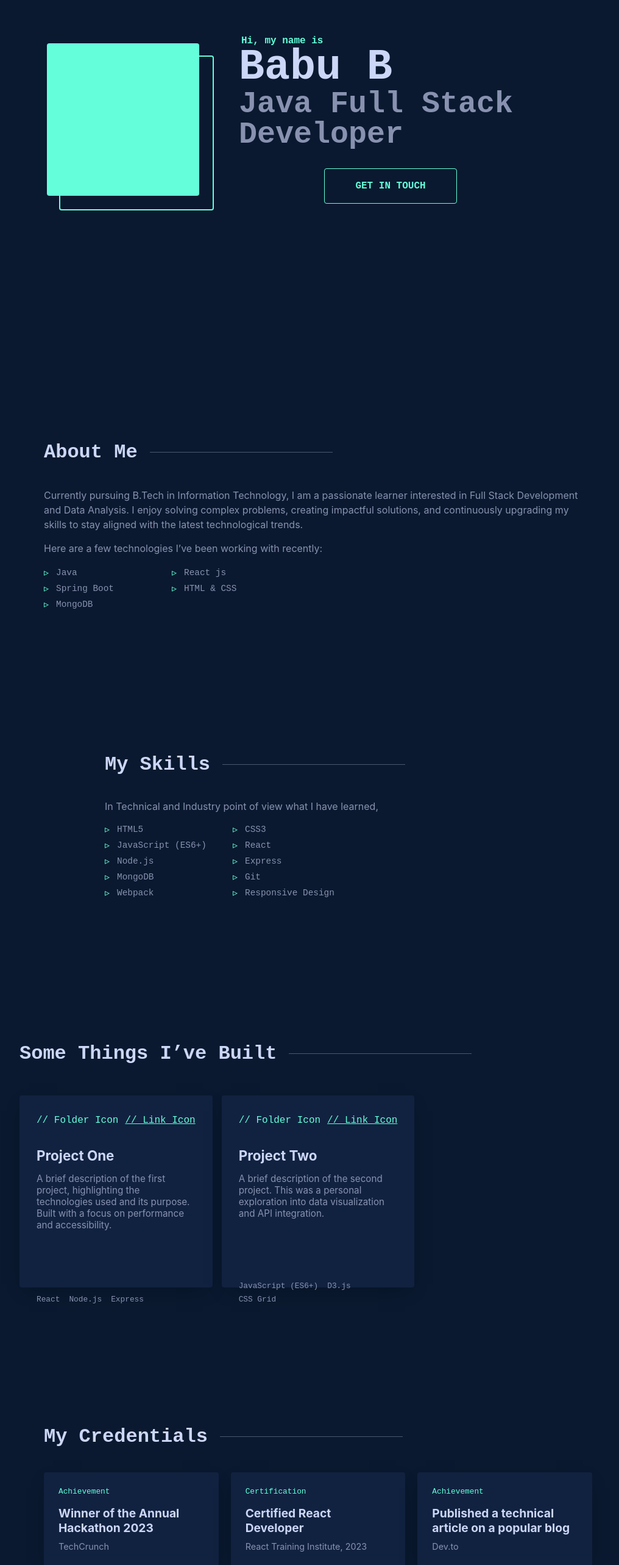
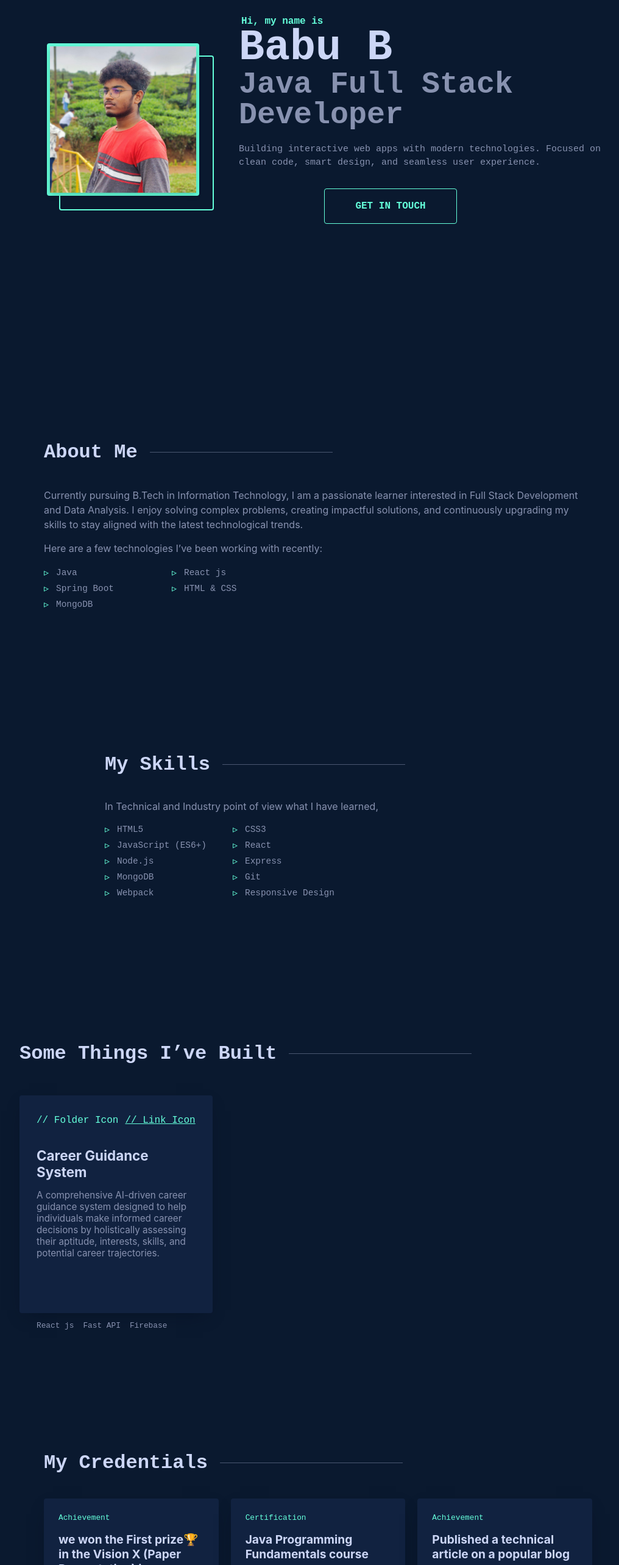
Before and after one commit to Babu16102005/BABU-portfolio, a React (Vite) app: page / in a window 1280 px wide. Shown: the part 234-2800 px from the top of the page at 61% size, without its empty margins (118-1134 px from the left). Built offline with nearby package versions, Linux system fonts and the light colour scheme.

Commit message:
update commit

```diff
--- a/src/components/Achievements/Achievements.jsx
+++ b/src/components/Achievements/Achievements.jsx
@@ -5,13 +5,13 @@ const Credentials = () => {
   const credentialData = [
     {
       type: 'Achievement',
-      title: 'Winner of the Annual Hackathon 2023',
-      source: 'TechCrunch'
+      title: 'we won the First prize🏆 in the Vision X (Paper Presentation) in DOTZ.V12 in the UCET.',
+      source: 'UCET'
     },
     {
       type: 'Certification',
-      title: 'Certified React Developer',
-      source: 'React Training Institute, 2023'
+      title: 'Java Programming Fundamentals course',
+      source: 'Springboard , Infosys'
     },
     {
       type: 'Achievement',
--- a/src/components/Home/Home.css
+++ b/src/components/Home/Home.css
@@ -54,6 +54,13 @@
   font-family: var(--font-mono);
 }
 
+.profile-image {
+  width: 240px;
+  height: 240px;
+  object-fit: cover;
+  box-shadow: 0 4px 10px rgba(0, 0, 0, 0.2);
+}
+
 .intro-text {
   max-width: 640px;
   margin: 20px 0 0;
@@ -95,23 +102,28 @@
   flex: 0 0 300px;
   display: flex;
   justify-content: center;
+  border-radius: 50%;
 }
 
 .image-wrapper {
   position: relative;
   width: 250px;
   height: 250px;
-  border-radius: 4px;
+  border-radius:50%;
   cursor: pointer;
 }
 
 .image-placeholder {
   width: 100%;
-  padding-top: 100%;
+  height: 100%;
+  /* padding-top: 100%; */
   background-color: var(--secondary-color);
   border-radius: 4px;
   position: relative;
   z-index: 2;
+  display: flex;
+  align-items: center;
+  justify-content: center;
 }
 
 .image-wrapper::after {
--- a/src/components/Home/Home.jsx
+++ b/src/components/Home/Home.jsx
@@ -9,9 +9,12 @@ const Home = () => {
         {/* Left side - Image */}
         <div className="about-image">
           <div className="image-wrapper">
-            <div className="image-placeholder"></div>
+            <div className="image-placeholder">
+              <img src="/babu_image.jpg" alt="Profile" className="profile-image" />
+            </div>
           </div>
         </div>
+
 
         {/* Right side - Text */}
         <div className="text-content">
@@ -19,7 +22,7 @@ const Home = () => {
           <h2 className="name">Babu B</h2>
           <h3 className="subtitle">Java Full Stack Developer</h3>
           <p className="intro-text">
-
+            Building interactive web apps with modern technologies. Focused on clean code, smart design, and seamless user experience.
           </p>
           <a href="#contact" className="cta-button">Get In Touch</a>
         </div>
--- a/src/components/Projects/Projects.jsx
+++ b/src/components/Projects/Projects.jsx
@@ -4,17 +4,18 @@ import './Projects.css';
 const Projects = () => {
   const projectData = [
     {
-      title: 'Project One',
-      description: 'A brief description of the first project, highlighting the technologies used and its purpose. Built with a focus on performance and accessibility.',
-      tech: ['React', 'Node.js', 'Express'],
-      link: '#'
-    },
-    {
-      title: 'Project Two',
-      description: 'A brief description of the second project. This was a personal exploration into data visualization and API integration.',
-      tech: ['JavaScript (ES6+)', 'D3.js', 'CSS Grid'],
+      title: 'Career Guidance System',
+      description: 'A comprehensive AI-driven career guidance system designed to help individuals make informed career decisions by holistically assessing their aptitude, interests, skills, and potential career trajectories.',
+      tech: ['React js', 'Fast API', 'Firebase'],
       link: '#'
     }
+    // ,
+    // {
+    //   title: 'Project Two',
+    //   description: 'A brief description of the second project. This was a personal exploration into data visualization and API integration.',
+    //   tech: ['JavaScript (ES6+)', 'D3.js', 'CSS Grid'],
+    //   link: '#'
+    // }
   ];
 
   return (
```
Also changed, not shown: public/babu_image.jpg (added).
